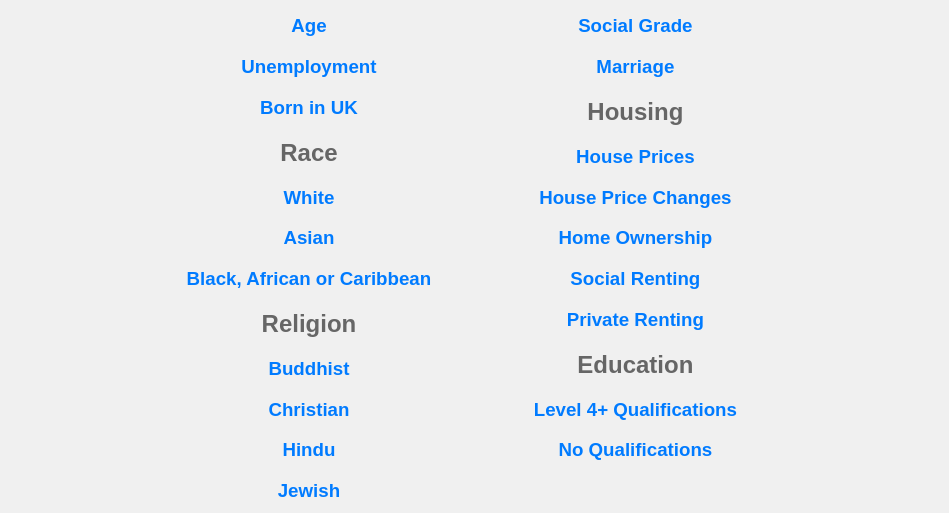
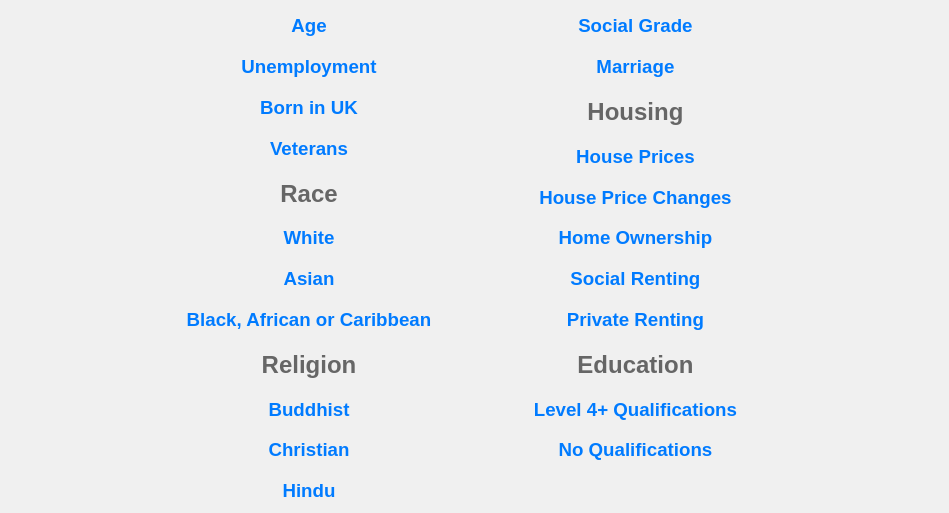
Before and after one commit to amber-fieldwebber/electiongraphs, a plain HTML site: page index.html in a window 1280 px wide. Shown: the part 287-800 px from the top of the page, without its empty margins (165-1114 px from the left). Drawn offline with Linux system fonts and the light colour scheme.

Commit message:
Update index.html

```diff
--- a/index.html
+++ b/index.html
@@ -42,6 +42,7 @@
             <h3><a href="medianage.html">Age</a></h3>
             <h3><a href="unemployment.html">Unemployment</a></h3>
             <h3><a href="borninuk.html">Born in UK</a></h3>
+            <h3><a href="veterans.html">Veterans</a></h3>
             <h2>Race</h2>
             <h3><a href="whitepop.html">White</a></h3>
             <h3><a href="asianpop.html">Asian</a></h3>
```
